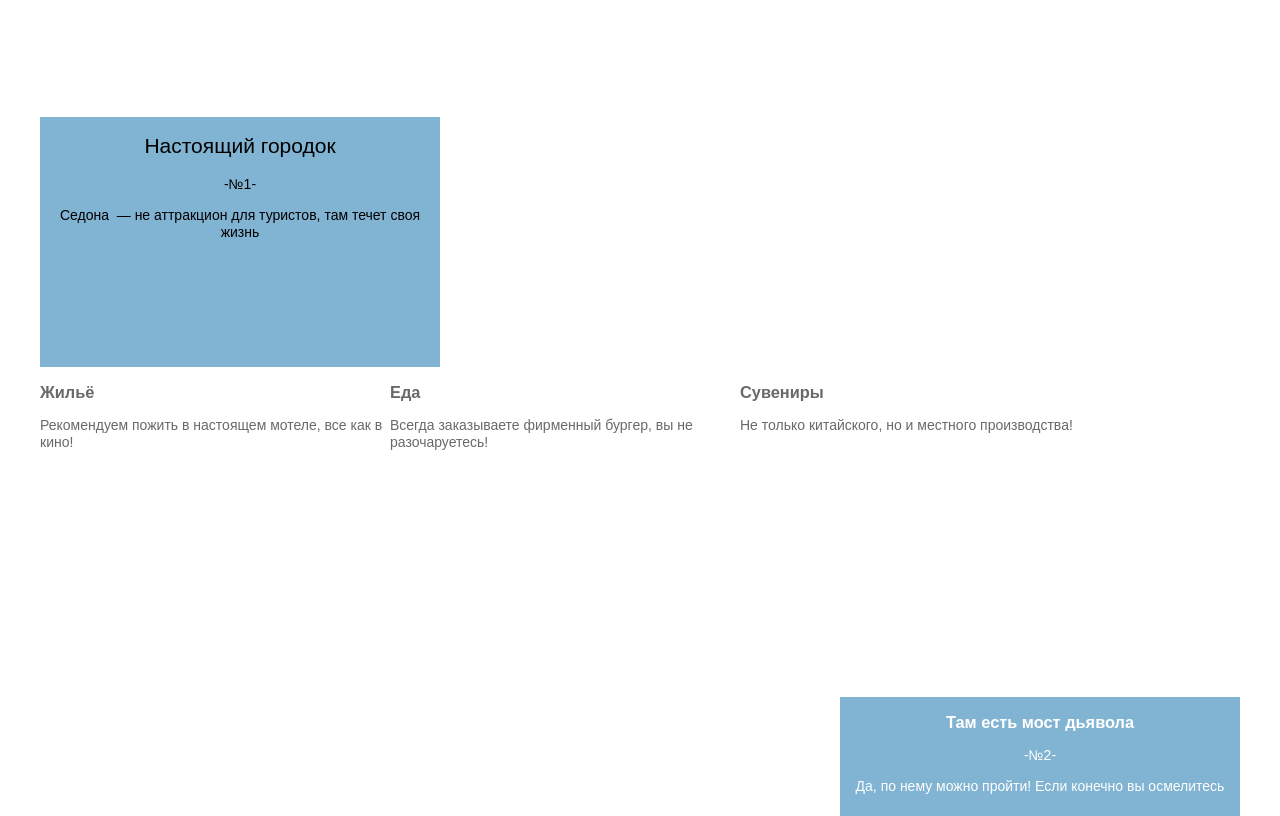
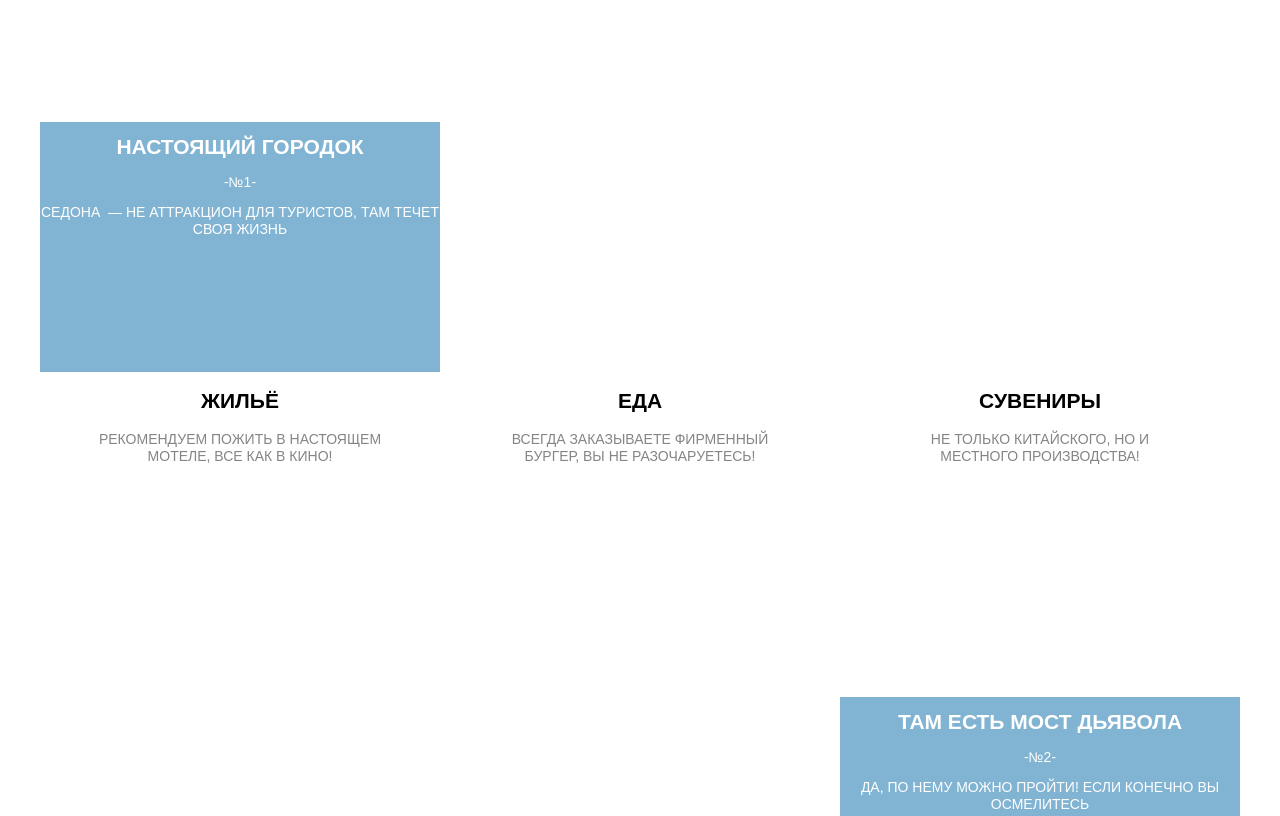
Before and after one commit to samarieta/Sedona, a plain HTML site: page index.html in a window 1280 px wide. Shown: the part 620-1436 px from the top of the page. Drawn offline with Linux system fonts and the light colour scheme.

Commit message:
features done

```diff
--- a/css/style.css
+++ b/css/style.css
@@ -5,27 +5,55 @@ body {
     color: #696969;
     background-color: #fff;
     line-height: 1.2em;
+    text-transform: uppercase;
 }
 
-.h1 {
+h1 {
     font-size: 30px;
     font-weight: 700;
     font-family: "PT Sans Bold", Arial, sans-serif;
     color: #000;
 }
 
-.features-item h3 {
+h2 {
     font-size: 21px;
-    font-weight: 400;
+    font-weight: 700;
     font-family: "PT Sans Bold", Arial, sans-serif;
-    color: #000;
+    color: #fff;
 }
 
 .features-item p {
     font-size: 14px;
     font-weight: 400;
+}
+
+p {
+    font-size: 14px;
+    font-weight: 400;
+    color: #ffffff;
+}
+
+h3 {
+    font-size: 21px;
+    font-weight: 700;
+    font-family: "PT Sans Bold", Arial, sans-serif;
     color: #000;
 }
+
+.features-promo p {
+    color: #696969
+}
+
+.features p {
+    color: #858585
+}
+
+.feutures-promo2 p {
+    color: #d6d6d6
+}
+
+
+/*---почему не меняется на чёрный?--*/
 
 .clearfix:after {
     content: '';
@@ -50,6 +78,9 @@ body {
     min-height: 200px;
     text-align: center;
 }
+
+
+/*--blue block 1,3--*/
 
 .item1 {
     width: 1200px;
@@ -83,18 +114,30 @@ body {
     color: white;
 }
 
-.item2 {}
 
-.home,
-.food,
-.souv {
-    float: left;
-    width: 350px;
-    min-height: 330px;
+/*-- block 2,4--*/
+
+.item2 {
+    width: 1200px;
+    min-height: 325px;
+    background-color: white;
 }
 
-.souv {
-    margin-right: 20px;
+.features {
+    float: left;
+    width: 300px;
+    min-height: 325px;
+    text-align: center;
+    color: #000;
+    padding-right: 50px;
+    padding-left: 50px;
+    display: inline-block;
+}
+
+.item4 {
+    width: 1200px;
+    min-height: 250px;
+    background-color: #eee;
 }
 
 .features-promo2 {
--- a/index.html
+++ b/index.html
@@ -51,7 +51,7 @@
 
         <section class="item1 clearfix">
             <div class="features-item">
-                <h3>Настоящий городок</h3>
+                <h2>Настоящий городок</h2>
                 <p>-№1-</p>
                 <p>Cедона &nbsp;&mdash; не аттракцион для туристов, там течет своя жизнь</p>
             </div>
@@ -72,7 +72,7 @@
         </section>
         <section class="item3 clearfix">
             <div class="features-item3">
-                <h3>Там есть мост дьявола</h3>
+                <h2>Там есть мост дьявола</h2>
                 <p>-№2-</p>
                 <p>Да, по нему можно пройти! Если конечно вы осмелитесь</p>
             </div>
```
